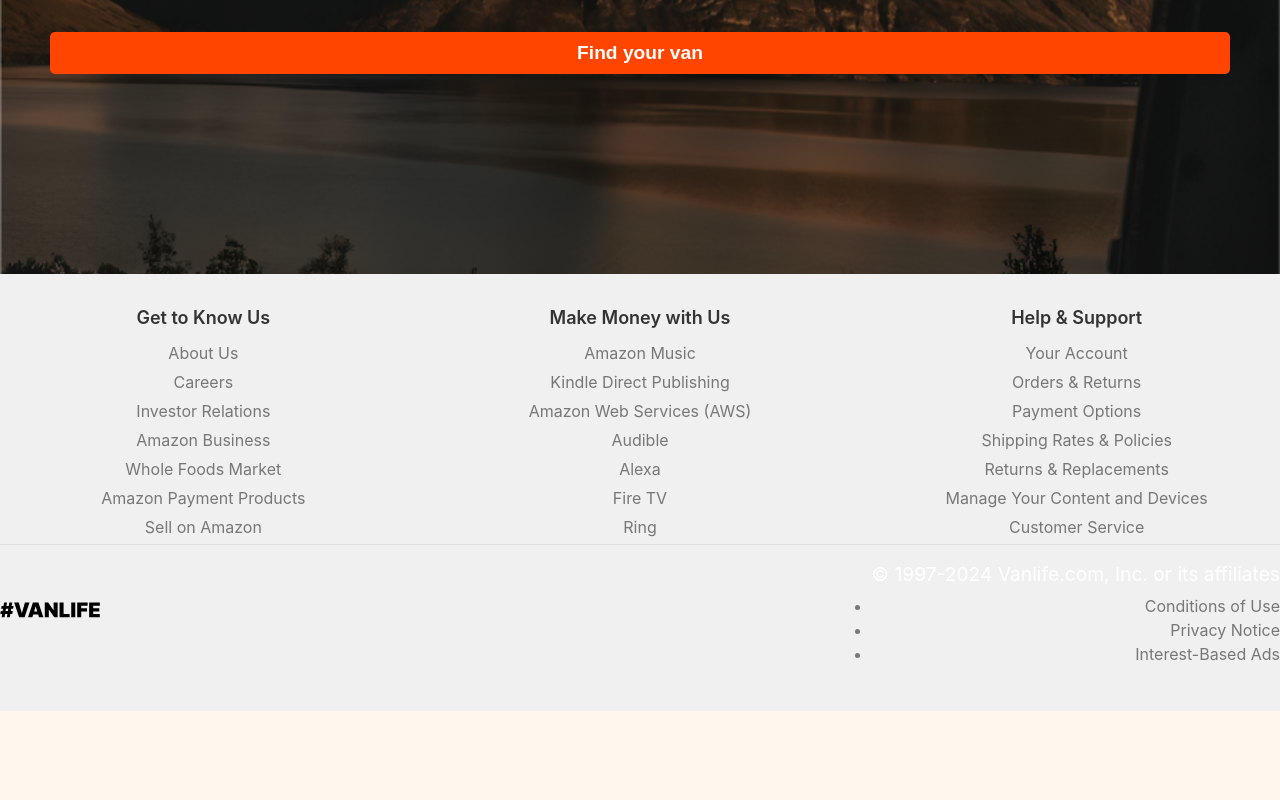
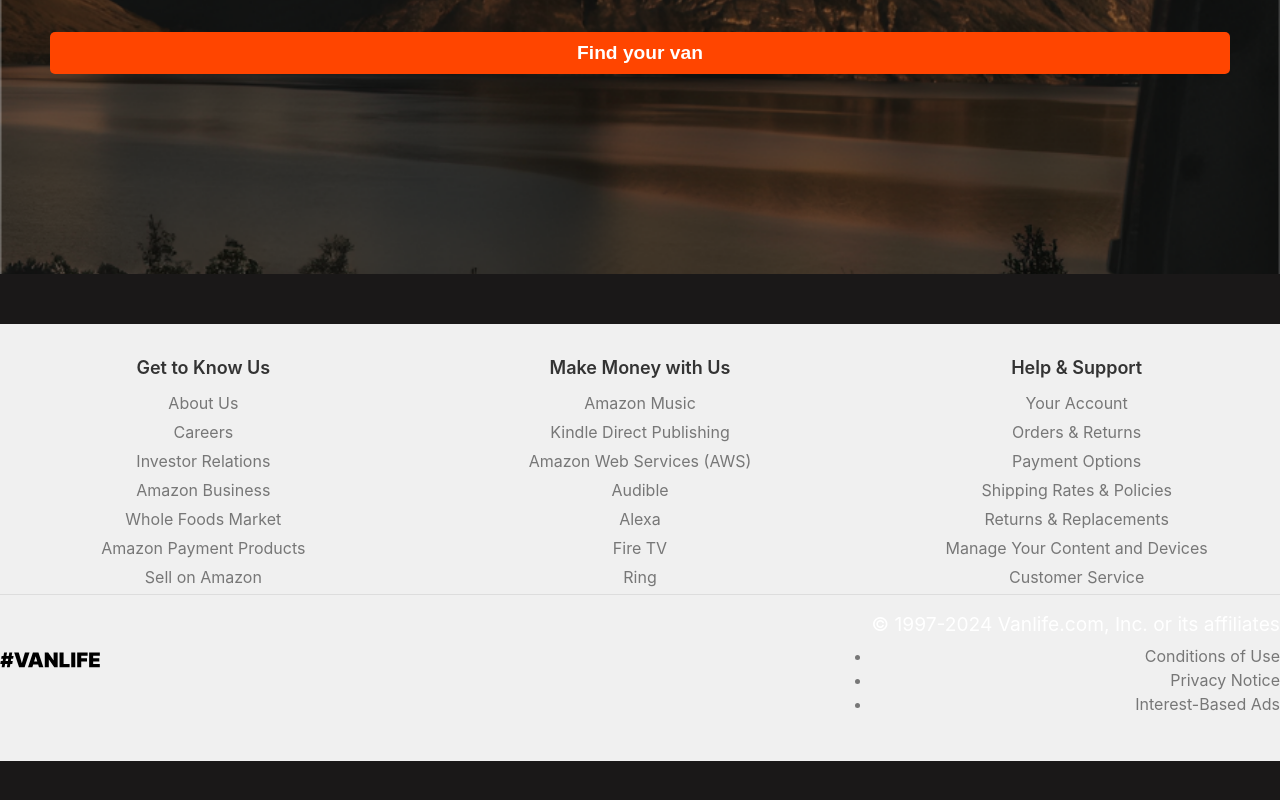
Before and after one commit to Masterchinedum/Vanlife, a React (Vite) app: page / in a window 1280 px wide. Shown: the part 526-1326 px from the top of the page. Before the commit the page ends 1237 px from the top, so only its background shows below. Built offline with nearby package versions, Linux system fonts and the light colour scheme; what miragejs would draw is missing.

Commit message:
Remove unused imports and move Footer component to the footer element

```diff
--- a/src/App.jsx
+++ b/src/App.jsx
@@ -1,8 +1,3 @@
-// import { useState } from 'react'
-// import reactLogo from './assets/react.svg'
-import Navbar from './components/Navbar';
-import Footer from './components/Footer.jsx';
-// import AboutMe from './pages/AboutMe';
 import './App.css'
 
 function App() {
@@ -18,9 +13,6 @@ function App() {
           <button className='heroBtn center'>Find your van</button>
         </div>
       </div>
-
-      <Footer />
-
     </>
   )
 }
--- a/src/main.jsx
+++ b/src/main.jsx
@@ -4,6 +4,7 @@ import App from './App.jsx';
 import About from './pages/About.jsx';
 import Vans from './pages/Vans.jsx';
 import Navbar from './components/Navbar.jsx';
+import Footer from "./components/Footer.jsx"
 import './index.css';
 import "./server"; // Connect to the server for API calls in development
 
@@ -19,6 +20,8 @@ ReactDOM.createRoot(document.getElementById('root')).render(
       <Route path="/vans" element={<Vans /> }> </Route>
       {/* <Route path="*" element={<Navigate replace to="/404" />} /> */}
     </Routes>
-
+    <footer>
+      <Footer />
+    </footer>
   </Router>,
 )
```
